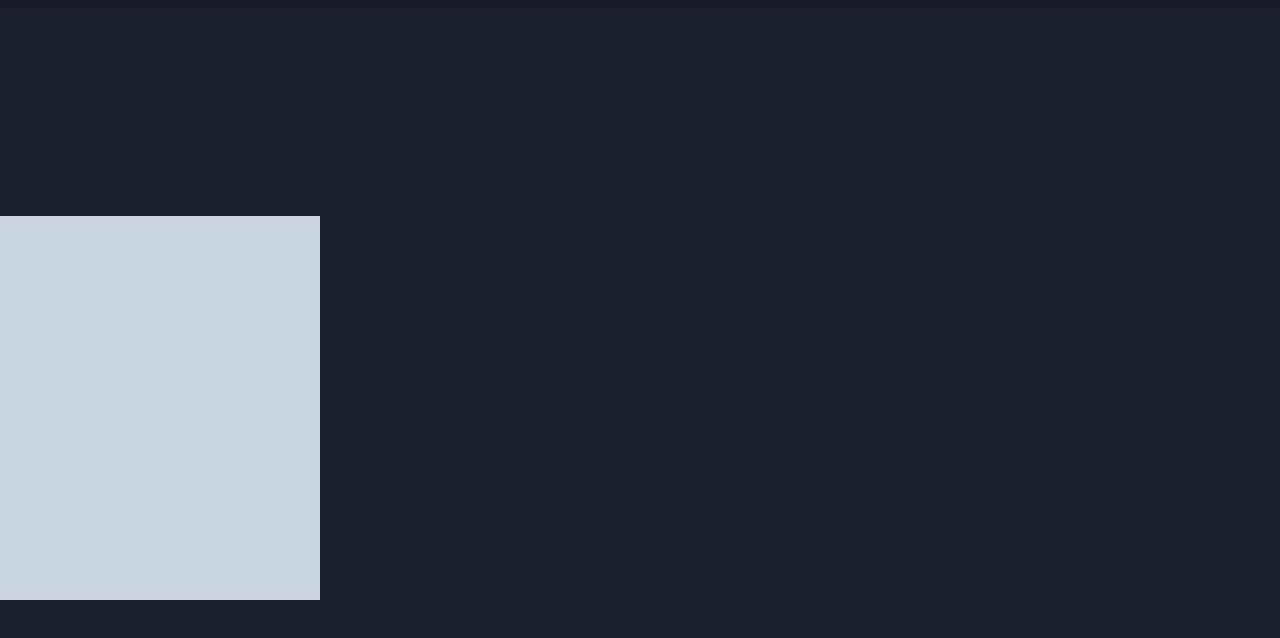
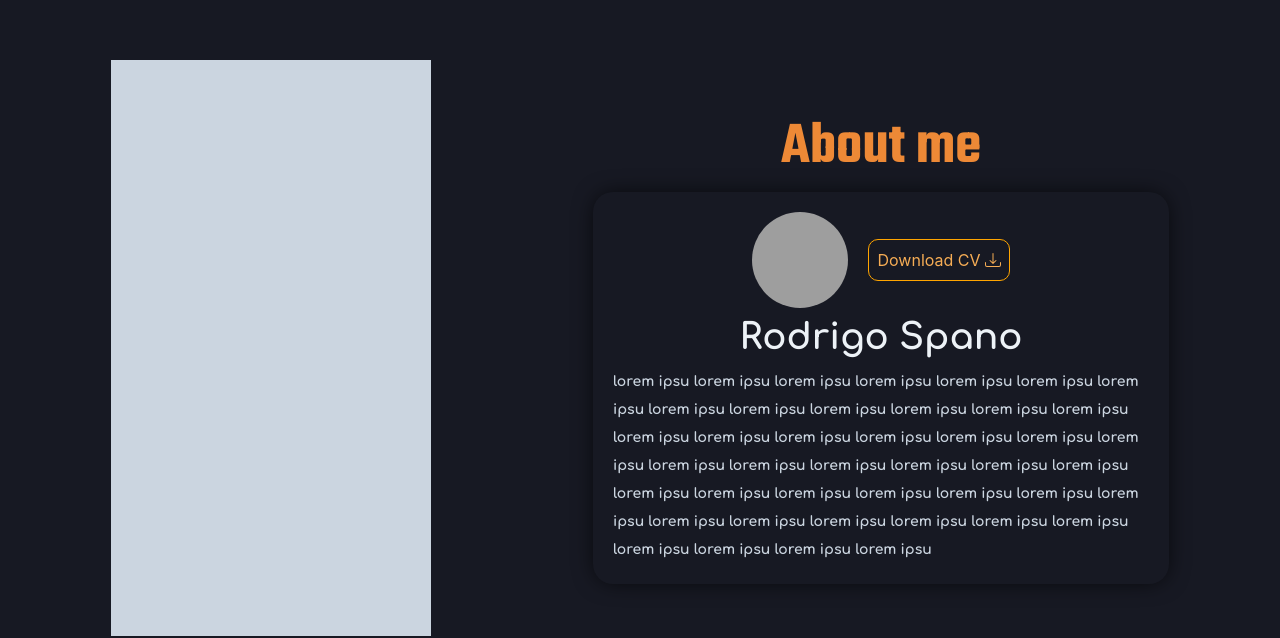
Before and after one commit to RodrigoSpano/Portfolio, a Next.js app: page / in a window 1280 px wide. Shown: the part 852-1490 px from the top of the page. Built offline with nearby package versions, Linux system fonts and the light colour scheme; grey boxes are pictures that could not be loaded.

Commit message:
disenio about me

```diff
--- a/components/aboutme/About.jsx
+++ b/components/aboutme/About.jsx
@@ -1,12 +1,12 @@
 import { Stack } from '@chakra-ui/react'
 import React from 'react'
-import Curriculum from './Curriculum'
+import Skills from './Skills'
 import Me from './Me'
 
 function About() {
   return (
-    <Stack h='100vh' bgColor='gray.800' direction='row' alignItems='center' justifycontent='center'>
-      <Curriculum />
+    <Stack minH='100vh' w='100vw' bgColor='gray.900' direction={{base: 'column', md:'row'}} alignItems='center' justifyContent='space-around' wrap='wrap' gap={{base: 10,md:5}} p={10}>
+      <Skills />
       <Me />
     </Stack>
   )
--- a/components/aboutme/Curriculum.jsx
+++ /dev/null
@@ -1,10 +0,0 @@
-import { Stack } from '@chakra-ui/react';
-import React from 'react'
-
-function Curriculum() {
-  return (
-    <Stack bgColor='gray.300' h='sm' w='xs'></Stack>
-  )
-}
-
-export default Curriculum;
--- a/components/aboutme/Me.jsx
+++ b/components/aboutme/Me.jsx
@@ -1,8 +1,29 @@
-import React from 'react'
+import { BsDownload } from 'react-icons/bs'
+import { Avatar, Flex, Heading, Link, Stack, Text } from '@chakra-ui/react'
 
 function Me() {
   return (
-    <div>Me</div>
+    <Stack w='xl'>
+      <Heading as='h2' textAlign='center' fontFamily='Teko, sans-serif, cursive' color='orange.400' fontSize='6xl' >About me</Heading>
+
+      <Stack p={5} borderRadius={20} bgColor='gray.900' boxShadow='0px 0px 22px -3px rgba(0,0,0,0.8)' >
+        <Flex justifyContent='center' alignItems='center' gap={5}>
+          <Avatar name='Rodrigo Spano' src='https://bit.ly/ryan-florence' size='xl' />
+          <Link href='/cv.pdf' download color='orange.300' border='1px solid orange' p={2} borderRadius={10} display='flex' gap={1} alignItems='center' flexDirection='row' _hover={{color:'orange.400'}}  >
+            <Text>Download CV</Text>
+            <BsDownload />
+          </Link>
+        </Flex>
+        <Heading as='h2' color='gray.100' fontFamily='Comfortaa, cursive' textAlign='center' >
+          Rodrigo Spano
+        </Heading>
+        <Text color='gray.300' lineHeight={2} fontFamily='Comfortaa, cursive' fontSize='sm'>
+          lorem ipsu lorem ipsu lorem ipsu lorem ipsu lorem ipsu lorem ipsu lorem ipsu lorem ipsu lorem ipsu lorem ipsu lorem ipsu lorem ipsu lorem ipsu lorem ipsu lorem ipsu lorem ipsu lorem ipsu lorem ipsu lorem ipsu lorem ipsu lorem ipsu lorem ipsu lorem ipsu lorem ipsu lorem ipsu lorem ipsu lorem ipsu lorem ipsu lorem ipsu lorem ipsu lorem ipsu lorem ipsu lorem ipsu lorem ipsu lorem ipsu lorem ipsu lorem ipsu lorem ipsu lorem ipsu lorem ipsu lorem ipsu lorem ipsu lorem ipsu
+        </Text>
+
+      </Stack>
+
+    </Stack>
   )
 }
 
--- /dev/null
+++ b/components/aboutme/Skills.jsx
@@ -0,0 +1,12 @@
+import { Stack } from '@chakra-ui/react';
+import React from 'react'
+
+function Skills() {
+  return (
+    <Stack bgColor='gray.300' h='xl' w='xs'>
+
+    </Stack>
+  )
+}
+
+export default Skills;
--- a/components/nav/Drawer.jsx
+++ b/components/nav/Drawer.jsx
@@ -22,7 +22,7 @@ function DrawerNav() {
       >
         <DrawerOverlay />
         <DrawerContent bgColor='#17192341' borderLeftRadius={20}>
-          <DrawerCloseButton color='white' bgColor='gray.900' w={10} _hover={{bg: 'gray.900'}} />
+          <DrawerCloseButton color='white' bgColor='gray.900' w={10} p={5} m={5} _hover={{bg: 'gray.900'}} />
           <DrawerBody py='20' userSelect='none' >
 
             <Stack direction='column' alignItems='center' justifyContent='center' pt={20} gap={5} fontFamily='comfortaa, cursive' >
--- a/components/nav/Sidebar.jsx
+++ b/components/nav/Sidebar.jsx
@@ -4,7 +4,7 @@ import DrawerNav from './Drawer'
 
 function Sidebar() {
   return (
-    <Stack w='100vw' h='60px' justifyContent='flex-end' direction='row' p={2}>
+    <Stack w='100vw' h='60px' justifyContent='flex-end' direction='row' p={5} position='fixed' >
       <DrawerNav />
     </Stack>
   )
--- a/styles/globals.css
+++ b/styles/globals.css
@@ -1,4 +1,5 @@
-@import url('https://fonts.googleapis.com/css2?family=Comfortaa:wght@700&family=Secular+One&display=swap');
+@import url('https://fonts.googleapis.com/css2?family=Comfortaa:wght@700&family=Secular+One&family=Teko:wght@600&display=swap');
+
 html,
 body {
   padding: 0;
```
Also changed, not shown: components/aboutme/RodrigoCV.jpg (added), 1 other file (tests, documents, lock files or other folders).
